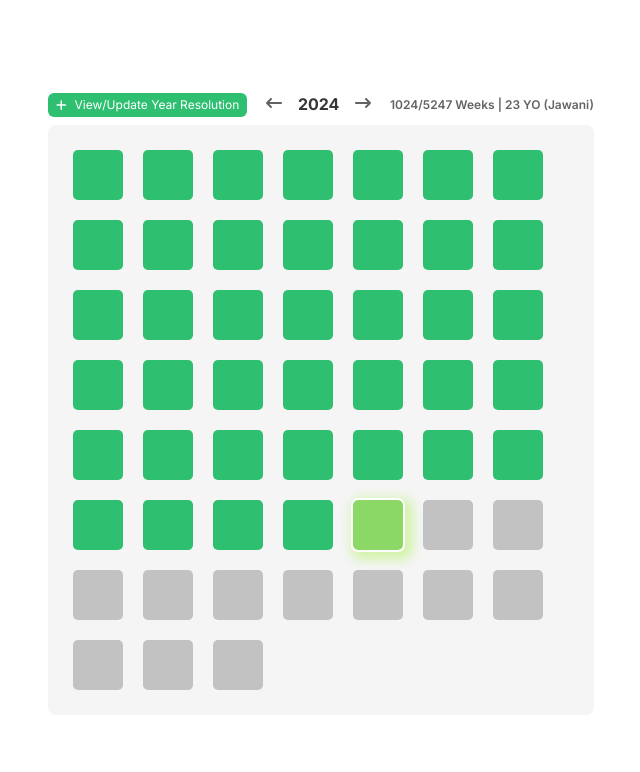
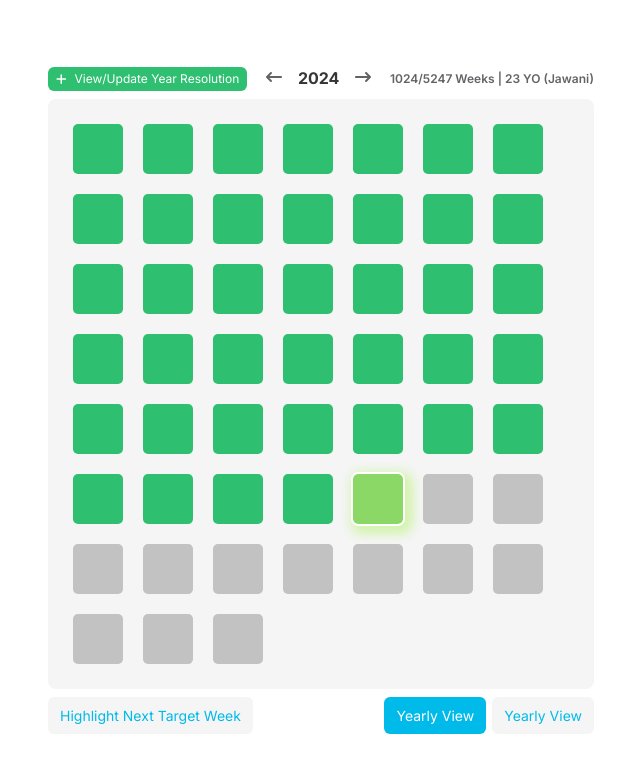
Before and after one commit to faizi-7/weekify, a React (Vite) app in the folder client/: page /main in a window 1280 px wide. Shown: the top 772 px of the page, without its empty margins (319-959 px from the left). Built offline with nearby package versions, Linux system fonts and the light colour scheme.

Commit message:
Added FooterBar below Weeks

```diff
--- /dev/null
+++ b/client/src/components/WeekFooterBar/WeekFooterBar.css
@@ -0,0 +1,30 @@
+.week-footer-bar {
+    display: flex;
+    align-items: center;
+    justify-content: space-between;
+}
+
+.next-target-week,
+.yearly-view,
+.life-view {
+    background-color: var(--ultra-light);
+    color: var(--blue);
+    padding: 8px 12px;
+    font-size: 14px;
+    cursor: pointer;
+}
+
+.yearly-view {
+    color: #fff;
+    background-color: var(--blue);
+}
+
+.life-view {
+    color: var(--blue);
+    background-color: var(--ultra-light);
+}
+
+.week-footer-right-side {
+    display: flex;
+    gap: 6px;
+}
--- /dev/null
+++ b/client/src/components/WeekFooterBar/WeekFooterBar.tsx
@@ -0,0 +1,16 @@
+import React from "react";
+import './WeekFooterBar.css'
+
+const WeekFooterBar: React.FC = () => {
+    return (
+        <div className="week-footer-bar my-2">
+            <div className="next-target-week rounded">Highlight Next Target Week</div>
+            <div className="week-footer-right-side">
+                <div className="yearly-view rounded">Yearly View</div>
+                <div className="life-view rounded">Yearly View</div>
+            </div>
+        </div>
+    )
+}
+
+export default WeekFooterBar
--- a/client/src/components/WeekGrid/WeekGrid.tsx
+++ b/client/src/components/WeekGrid/WeekGrid.tsx
@@ -1,6 +1,7 @@
 import React from 'react';
 import WeekBox from '../WeekBox/WeekBox';
 import WeekTitleBar from '../WeekTitleBar/WeekTitleBar';
+import WeekFooterBar from '../WeekFooterBar/WeekFooterBar';
 
 const getCurrentWeekNumber = () => {
   const now = new Date();
@@ -38,6 +39,7 @@ const WeekGrid: React.FC = () => {
           {weeks}
         </div>
       </div>
+      <WeekFooterBar />
     </>
   );
 };
```
